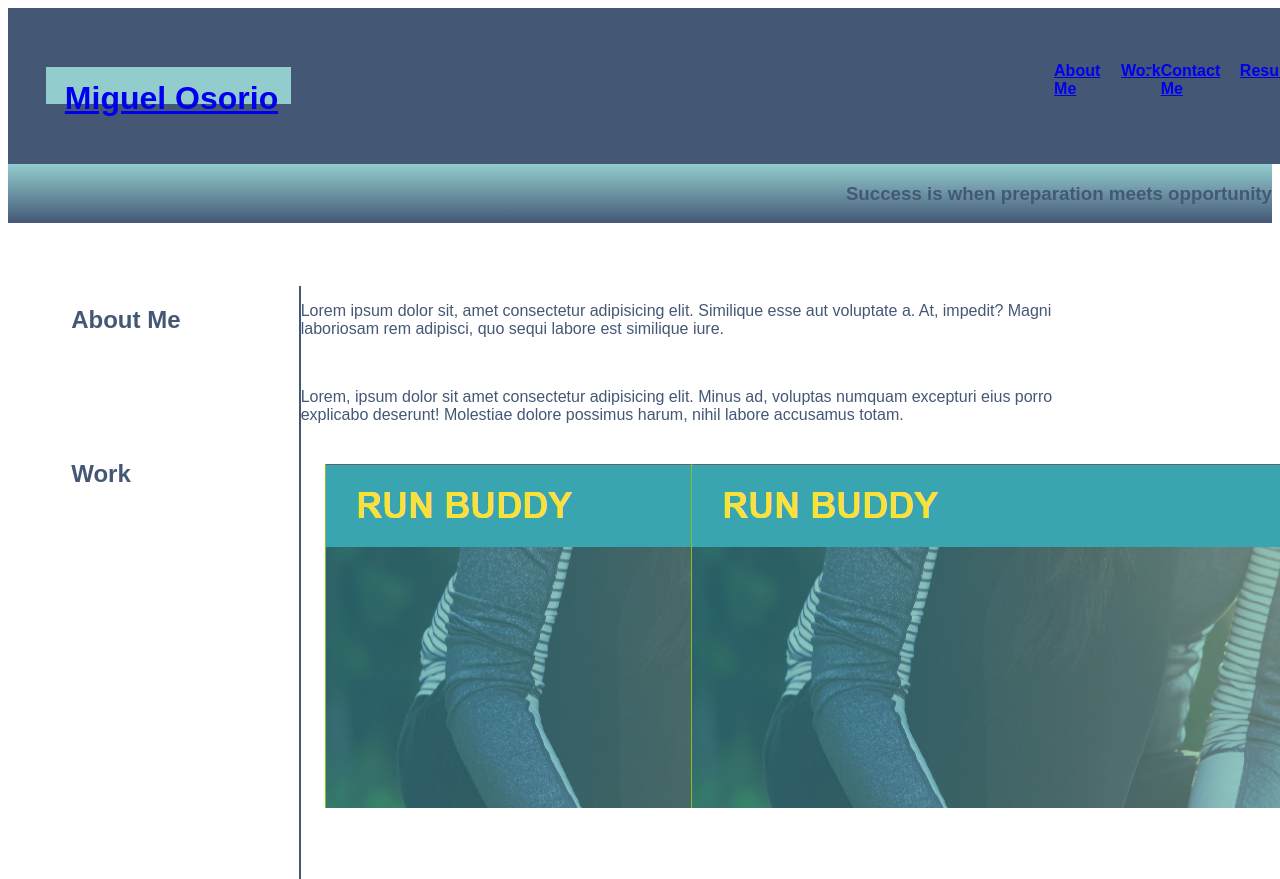
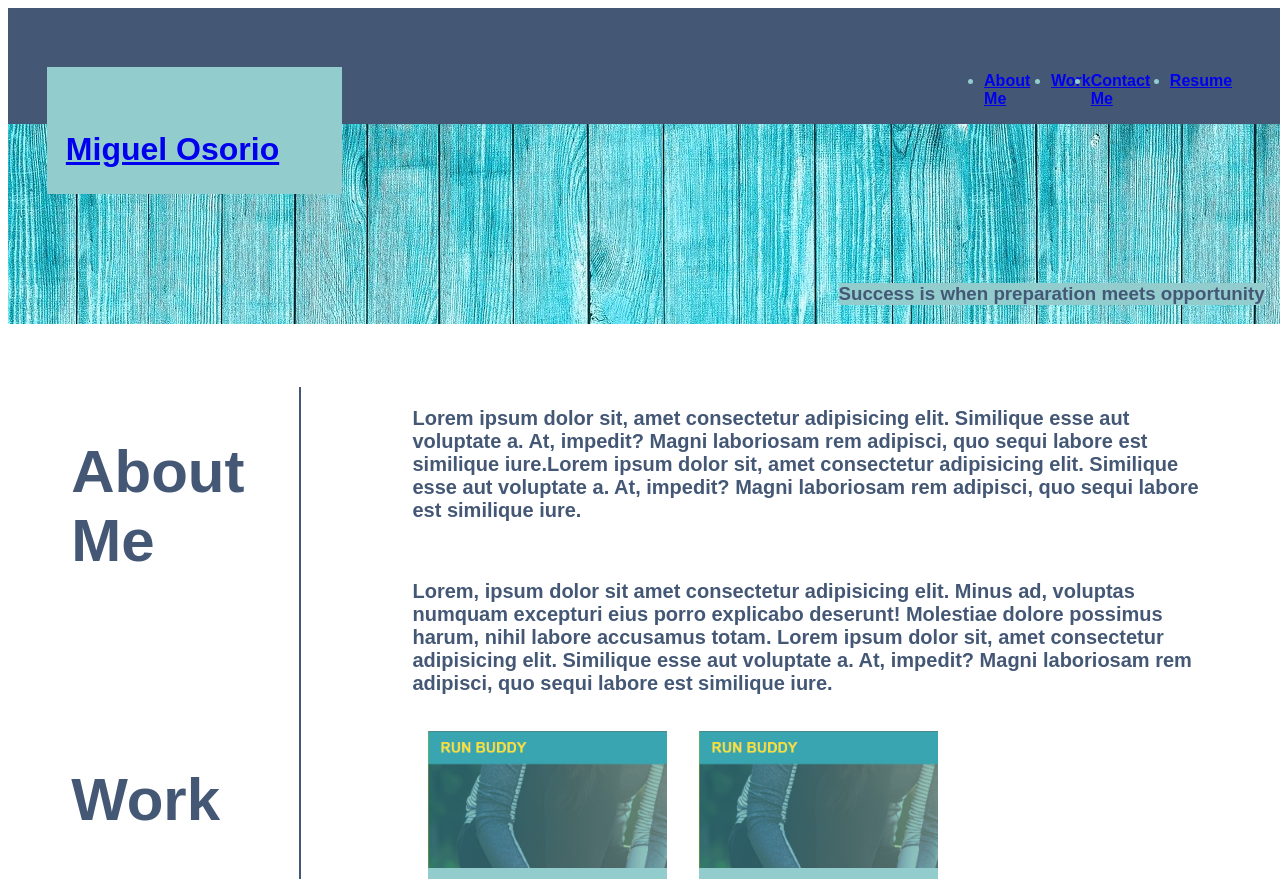
Before and after one commit to miguelxosorio/professional-portfolio, a plain HTML site: page index.html in a window 1280 px wide. Shown: the top 879 px of the page. Drawn offline with Linux system fonts and the light colour scheme.

Commit message:
experimenting with the spacing

```diff
--- a/assets/style.css
+++ b/assets/style.css
@@ -19,67 +19,103 @@ header {
   background-color: var(--secondary-color);
   display: flex;
   justify-content: space-between;
-  height: 10vh; /* viewport height */
+  height: 5vh; /* viewport height */
   padding: 3%;
+}
+
+.header-name {
+  margin-left: 1px;
+  /* padding: 35px; */
+}
+
+header nav {
+  margin-right: 70px;
+  margin-top: 10px;
 }
 
 header h1 {
   background-color: var(--primary-color);
   /* font-weight: bolder; */
-  padding: 1%;
+  padding: 5%;
   padding-left: 1.5%;
 }
 
 header nav ul {
   display: flex;
   justify-content: space-evenly;
-    padding-right:3%;
+  padding-right: 3%;
   padding-left: 2%;
   font-weight: bold;
 }
 
-/* li{
-    padding-right:3%;
-    padding-left: 2%;
-    font-weight: bold;
-}*/
+header nav ul li {
+  color: var(--primary-color);
+}
 
 .hero {
-    background-image: linear-gradient(#92cccd, #445876);
-    height: 5vh;
-    margin:0;
-    padding:0;
-    width:100%;
-    height:20%;
-    display:flex;
+  background-image: url(./images/wood.jpg);
+  /* height: 5vh; */
+  margin: 0;
+  padding: 0;
+  width: 101%;
+  height: 200px;
+  display: flex;
   align-items: flex-end;
-    flex-direction:column-reverse;
-}
-.container{
-    margin: 2%;
-    padding:3%;
+  flex-direction: column-reverse;
 }
 
-.row{
+.subtitle h3 {
+  margin-right: 20px;
+  background-color: var(--primary-color);
+}
+
+.container {
+  margin: 2%;
+  padding: 3%;
+}
+
+.row {
   display: flex;
 }
 
 .leftnav {
   border-right: 2px solid pink;
-    width:20%;
-    max-width:20%;
+  width: 20%;
+  max-width: 20%;
   border-color: var(--secondary-color);
 }
 
-.content{
-    width:70%;
+.leftnav h2 {
+  font-size: 60px;
+}
+
+.content {
+  width: 70%;
   color: var(--secondary-color);
   display: flex;
   flex-wrap: wrap;
+  margin-left: auto;
 }
 
+.content p {
+  font-weight: bold;
+  font-size: 20px;
+}
+
+.content-links {
+  flex-wrap: wrap;
+  align-items: flex-end;
+  justify-content: space-between;
+  color: var(--secondary-color);
+  margin: 25px 0 0 50px;
+}
 .projects {
-    width: 40%;
+  width: 30%;
   margin: 2%;
-    padding: 1%;
+  /* padding: 1%; */
+  background-color: var(--primary-color);
 }
+
+.portfolioimg {
+  max-width: 100%;
+}
--- a/index.html
+++ b/index.html
@@ -9,7 +9,7 @@
 
   <body>
     <header>
-      <h1>
+      <h1 class="header-name">
         <a href="/">Miguel Osorio</a>
       </h1>
       <nav>
@@ -44,13 +44,17 @@
           <p>
             Lorem ipsum dolor sit, amet consectetur adipisicing elit. Similique
             esse aut voluptate a. At, impedit? Magni laboriosam rem adipisci,
+            quo sequi labore est similique iure.Lorem ipsum dolor sit, amet consectetur adipisicing elit. Similique
+            esse aut voluptate a. At, impedit? Magni laboriosam rem adipisci,
             quo sequi labore est similique iure.
           </p>
           <br />
           <p>
             Lorem, ipsum dolor sit amet consectetur adipisicing elit. Minus ad,
             voluptas numquam excepturi eius porro explicabo deserunt! Molestiae
-            dolore possimus harum, nihil labore accusamus totam.
+            dolore possimus harum, nihil labore accusamus totam. Lorem ipsum dolor sit, amet consectetur adipisicing elit. Similique
+            esse aut voluptate a. At, impedit? Magni laboriosam rem adipisci,
+            quo sequi labore est similique iure.
           </p>
         </section>
       </article>
@@ -108,11 +112,13 @@
           <h2>Contact Me</h2>
         </aside>
         <section class="content">
-          <a href="url">link text</a>
-          <a href="url">link text</a>
-          <a href="url">link text</a>
-          <a href="url">link text</a>
-          <a href="url">link text</a>
+        <div class="content-links">
+          <a href="url">555.555.555</a>
+          <a href="miguel.osorio@myportfolio.com">miguelosorio@myportfolio.com</a>
+          <a href="url">Github</a>
+          <a href="url">Twitter</a>
+          <a href="url">Spotify</a>
+        </div>
         </section>
       </article>
     </main>
```
Also changed, not shown: assets/images/wood.jpg (added). Lines whose indentation alone changed are shown as unchanged.
